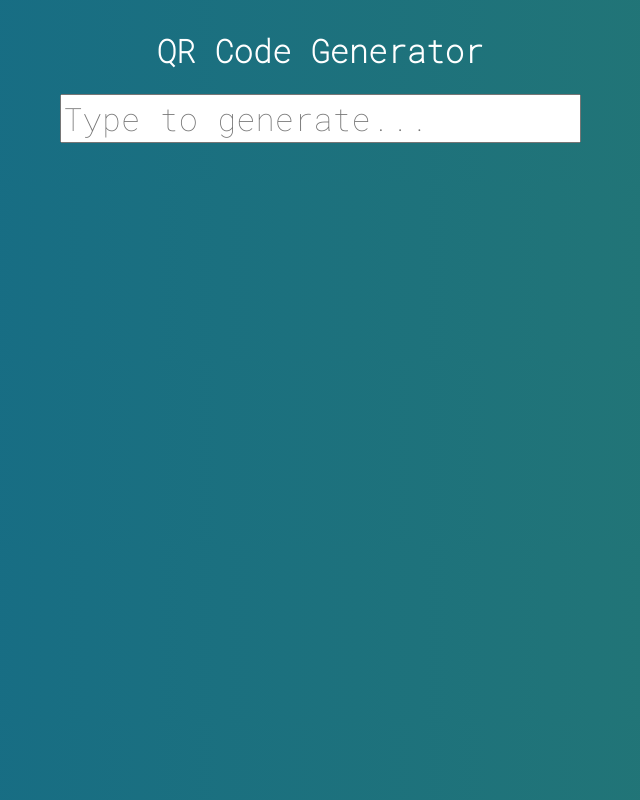
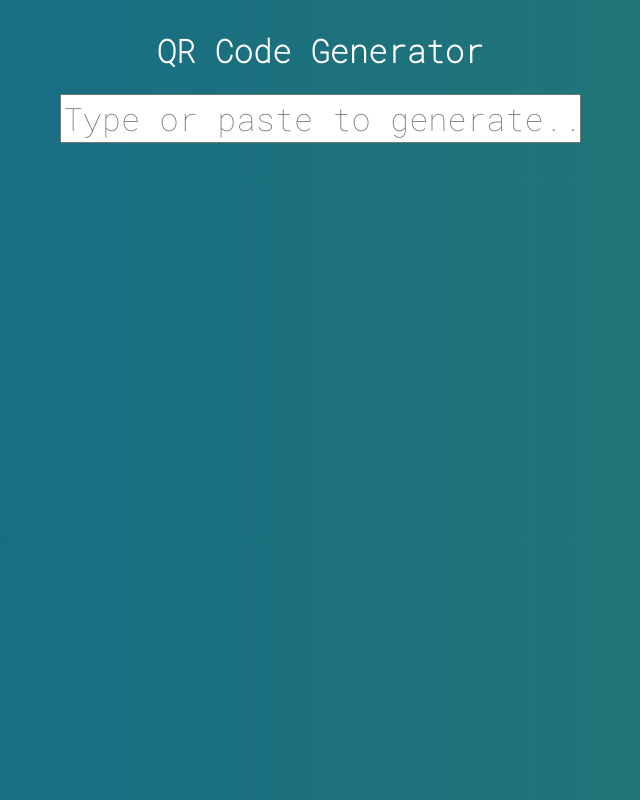
Before and after one commit to oliveira-vh/qrcodegenerator, a plain HTML site: page index.html in a window 1280 px wide. Shown: the whole page, without its empty margins (320-960 px from the left). Drawn offline with Linux system fonts and the light colour scheme.

Commit message:
Update index.html

```diff
--- a/index.html
+++ b/index.html
@@ -14,7 +14,7 @@
         <h1>QR Code Generator</h1>
         <div>
             <input type="text" size="25"
-                    placeholder="Type to generate..."
+                    placeholder="Type or paste to generate..."
                     v-model="text">
 
         </div>
```
